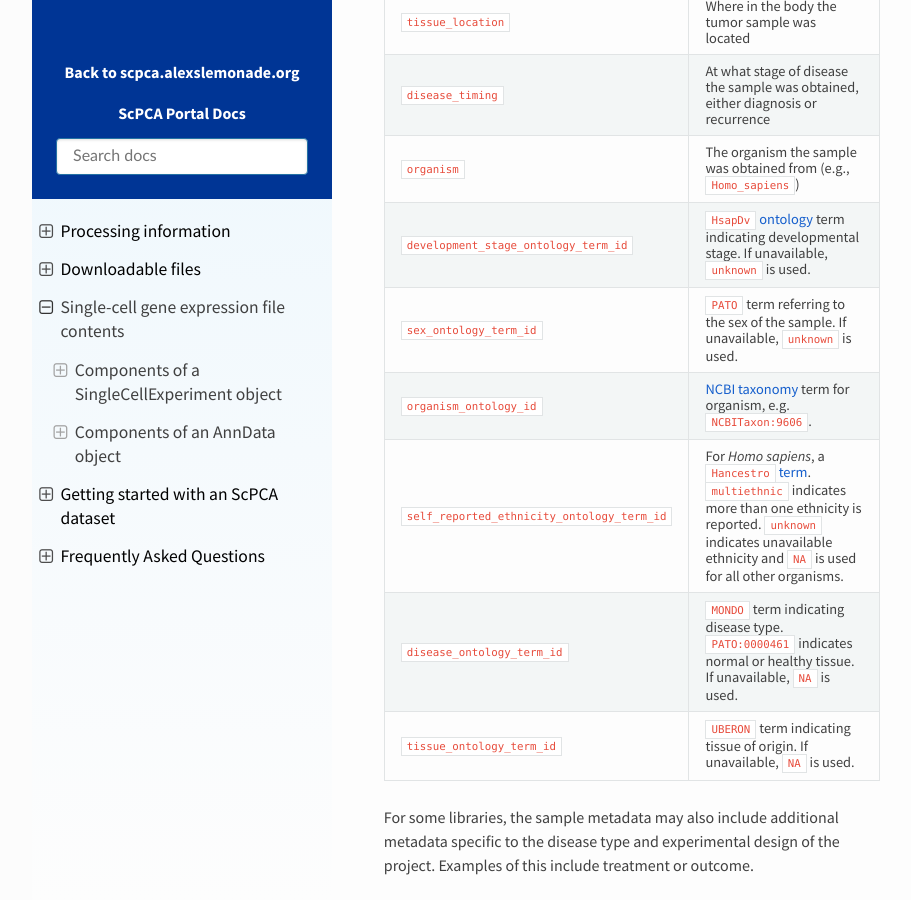
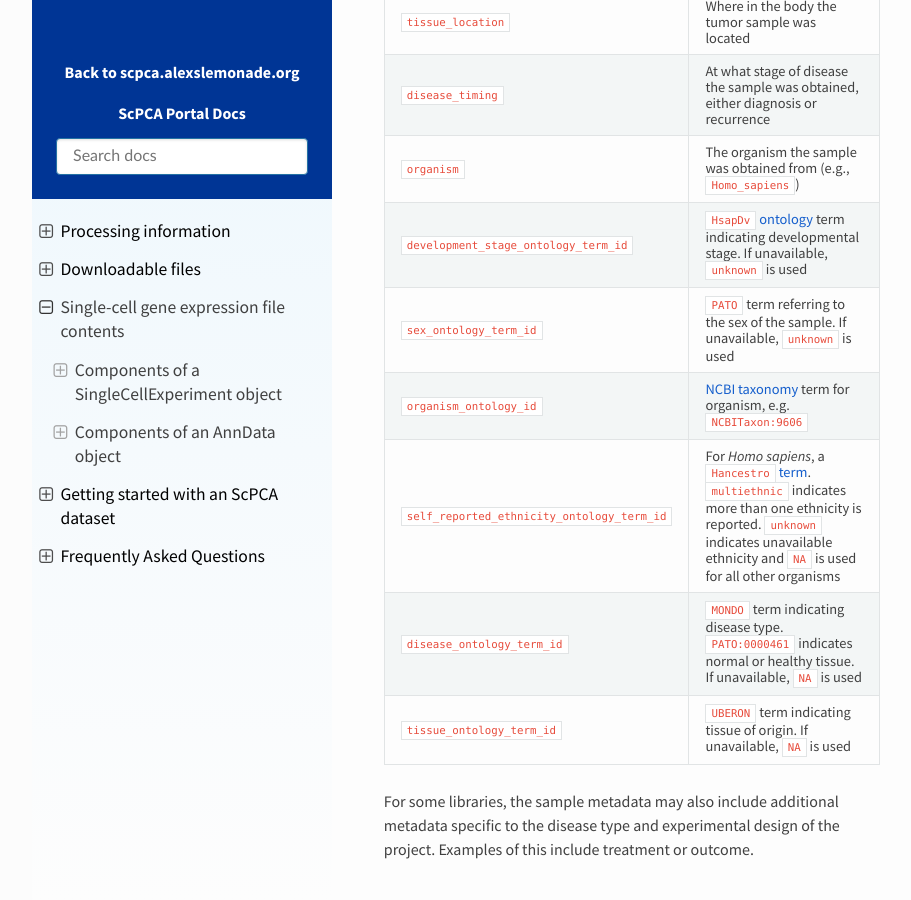
Before and after one commit to DongzeHE/scpca-docs, a Sphinx documentation site: the page built from docs/sce_file_contents.md, in a window 1280 px wide and 900 px high, scrolled down 7417 px. Shown: the whole window, without its empty margins (158-1069 px from the left). Built offline with Sphinx 7.4.7 and the Read the Docs theme 2.0.0, drawn with Linux system fonts in a browser that asks for light colours; some of the changed text lies outside the part shown.

Commit message:
remove some periods

```diff
--- a/docs/sce_file_contents.md
+++ b/docs/sce_file_contents.md
@@ -159,12 +159,12 @@ The following columns are included in the sample metadata data frame for all lib
 | `tissue_location` | Where in the body the tumor sample was located                 |
 | `disease_timing`  | At what stage of disease the sample was obtained, either diagnosis or recurrence |
 | `organism`         | The organism the sample was obtained from (e.g., `Homo_sapiens`) |
-| `development_stage_ontology_term_id` | [`HsapDv` ontology](http://obofoundry.org/ontology/hsapdv.html) term indicating developmental stage. If unavailable, `unknown` is used.  |
-| `sex_ontology_term_id` | [`PATO`](http://obofoundry.org/ontology/pato.html) term referring to the sex of the sample. If unavailable, `unknown` is used. |
-| `organism_ontology_id` | [NCBI taxonomy](https://www.ncbi.nlm.nih.gov/taxonomy) term for organism, e.g. [`NCBITaxon:9606`](http://purl.obolibrary.org/obo/NCBITaxon_9606). |
-| `self_reported_ethnicity_ontology_term_id` | For _Homo sapiens_, a [`Hancestro` term](http://obofoundry.org/ontology/hancestro.html). `multiethnic` indicates more than one ethnicity is reported. `unknown` indicates unavailable ethnicity and `NA` is used for all other organisms.  |
-| `disease_ontology_term_id` | [`MONDO`](http://obofoundry.org/ontology/mondo.html) term indicating disease type. [`PATO:0000461`](http://purl.obolibrary.org/obo/PATO_0000461) indicates normal or healthy tissue. If unavailable, `NA` is used.  |
-| `tissue_ontology_term_id`| [`UBERON`](http://obofoundry.org/ontology/uberon.html) term indicating tissue of origin. If unavailable, `NA` is used. |
+| `development_stage_ontology_term_id` | [`HsapDv` ontology](http://obofoundry.org/ontology/hsapdv.html) term indicating developmental stage. If unavailable, `unknown` is used  |
+| `sex_ontology_term_id` | [`PATO`](http://obofoundry.org/ontology/pato.html) term referring to the sex of the sample. If unavailable, `unknown` is used |
+| `organism_ontology_id` | [NCBI taxonomy](https://www.ncbi.nlm.nih.gov/taxonomy) term for organism, e.g. [`NCBITaxon:9606`](http://purl.obolibrary.org/obo/NCBITaxon_9606) |
+| `self_reported_ethnicity_ontology_term_id` | For _Homo sapiens_, a [`Hancestro` term](http://obofoundry.org/ontology/hancestro.html). `multiethnic` indicates more than one ethnicity is reported. `unknown` indicates unavailable ethnicity and `NA` is used for all other organisms  |
+| `disease_ontology_term_id` | [`MONDO`](http://obofoundry.org/ontology/mondo.html) term indicating disease type. [`PATO:0000461`](http://purl.obolibrary.org/obo/PATO_0000461) indicates normal or healthy tissue. If unavailable, `NA` is used  |
+| `tissue_ontology_term_id`| [`UBERON`](http://obofoundry.org/ontology/uberon.html) term indicating tissue of origin. If unavailable, `NA` is used |
 
 For some libraries, the sample metadata may also include additional metadata specific to the disease type and experimental design of the project.
 Examples of this include treatment or outcome.
@@ -365,13 +365,13 @@ The `AnnData` object also includes the following additional cell-level metadata
 | `tissue_location` | Where in the body the tumor sample was located                 |
 | `disease_timing`  | At what stage of disease the sample was obtained, either diagnosis or recurrence |
 | `organism`         | The organism the sample was obtained from (e.g., `Homo_sapiens`) |
-| `development_stage_ontology_term_id` | [`HsapDv` ontology](http://obofoundry.org/ontology/hsapdv.html) term indicating developmental stage. If unavailable, `unknown` is used.  |
-| `sex_ontology_term_id` | [`PATO`](http://obofoundry.org/ontology/pato.html) term referring to the sex of the sample. If unavailable, `unknown` is used. |
-| `organism_ontology_id` | [NCBI taxonomy](https://www.ncbi.nlm.nih.gov/taxonomy) term for organism, e.g. [`NCBITaxon:9606`](http://purl.obolibrary.org/obo/NCBITaxon_9606). |
-| `self_reported_ethnicity_ontology_term_id` | For _Homo sapiens_, a [`HANCESTRO` term](http://obofoundry.org/ontology/hancestro.html). `multiethnic` indicates more than one ethnicity is reported. `unknown` indicates unavailable ethnicity, and `NA` is used for all other organisms.  |
-| `disease_ontology_term_id` | [`Mondo`](http://obofoundry.org/ontology/mondo.html) term indicating disease type. [`PATO:0000461`](http://purl.obolibrary.org/obo/PATO_0000461) indicates normal or healthy tissue. If unavailable, `NA` is used.  |
-| `tissue_ontology_term_id`| [`Uberon`](http://obofoundry.org/ontology/uberon.html) term indicating tissue of origin. If unavailable, `NA` is used. |
-| `is_primary_data` | Set to `FALSE` for all libraries to reflect that all libraries were obtained from external investigators. Required by `CELLxGENE`.             |
+| `development_stage_ontology_term_id` | [`HsapDv` ontology](http://obofoundry.org/ontology/hsapdv.html) term indicating developmental stage. If unavailable, `unknown` is used  |
+| `sex_ontology_term_id` | [`PATO`](http://obofoundry.org/ontology/pato.html) term referring to the sex of the sample. If unavailable, `unknown` is used |
+| `organism_ontology_id` | [NCBI taxonomy](https://www.ncbi.nlm.nih.gov/taxonomy) term for organism, e.g. [`NCBITaxon:9606`](http://purl.obolibrary.org/obo/NCBITaxon_9606) |
+| `self_reported_ethnicity_ontology_term_id` | For _Homo sapiens_, a [`HANCESTRO` term](http://obofoundry.org/ontology/hancestro.html). `multiethnic` indicates more than one ethnicity is reported. `unknown` indicates unavailable ethnicity, and `NA` is used for all other organisms  |
+| `disease_ontology_term_id` | [`Mondo`](http://obofoundry.org/ontology/mondo.html) term indicating disease type. [`PATO:0000461`](http://purl.obolibrary.org/obo/PATO_0000461) indicates normal or healthy tissue. If unavailable, `NA` is used  |
+| `tissue_ontology_term_id`| [`Uberon`](http://obofoundry.org/ontology/uberon.html) term indicating tissue of origin. If unavailable, `NA` is used |
+| `is_primary_data` | Set to `FALSE` for all libraries to reflect that all libraries were obtained from external investigators. Required by `CELLxGENE`             |
 
 
 ### AnnData gene information and metrics
```
